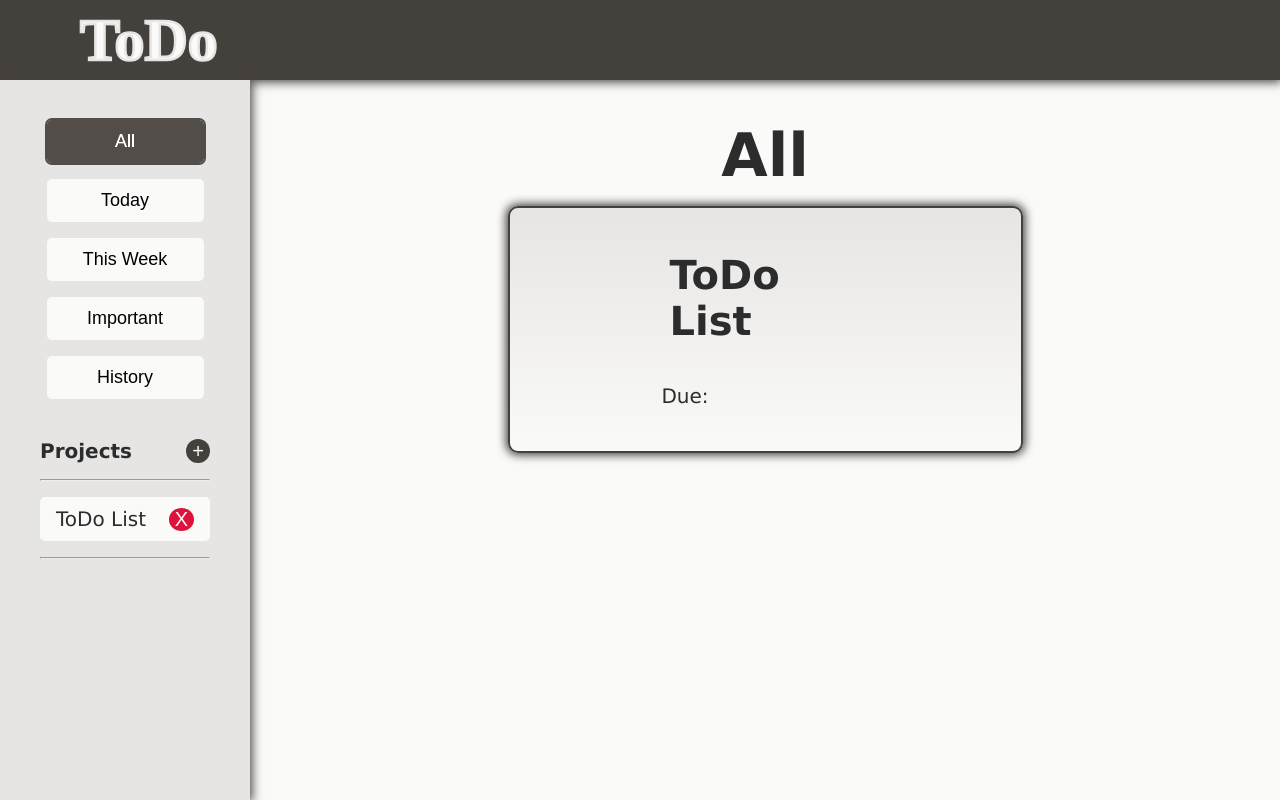
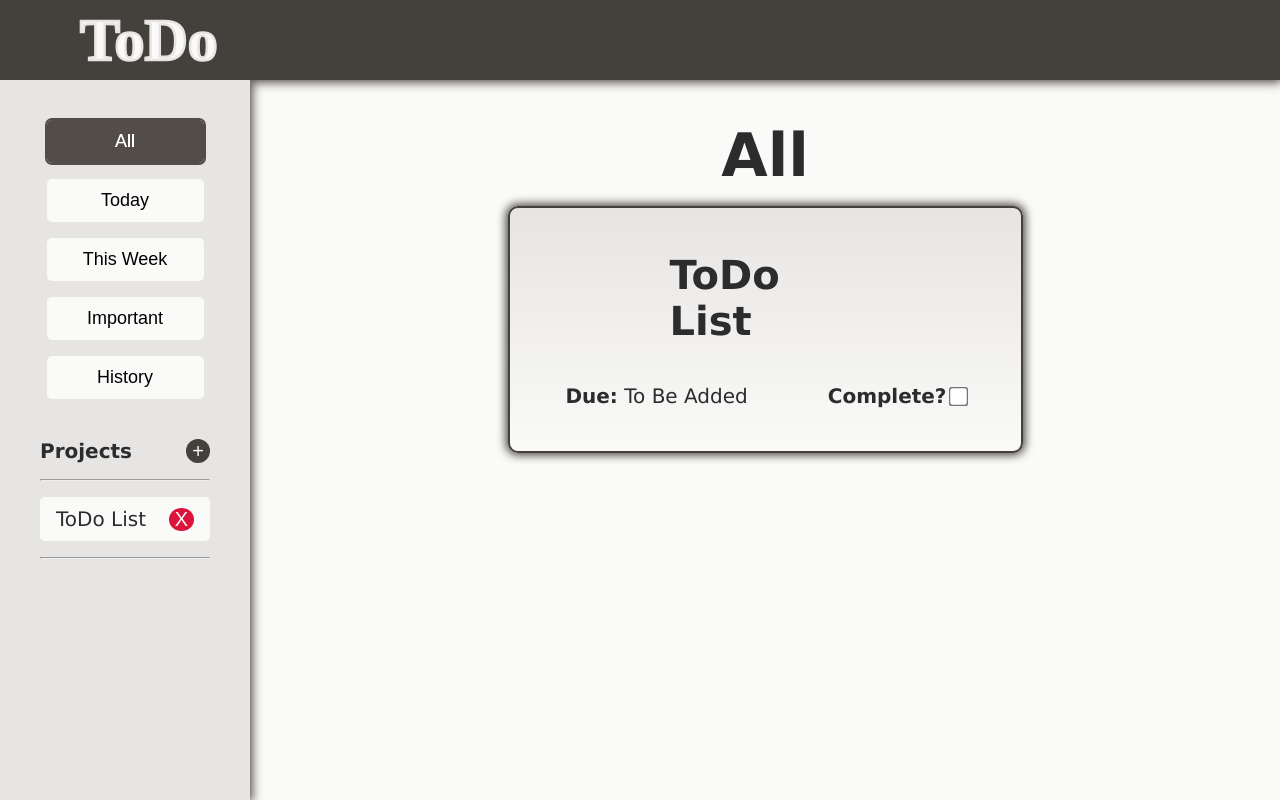
Before and after one commit to amNotAWalnutToday/odin-todo, a website built with webpack: page dist/index.html in a window 1280 px wide. Both pictures are taken after a click on the button "All". Built offline with nearby package versions, Linux system fonts and the light colour scheme; a web font is replaced by a local one.

Commit message:
Add logic of project completion

```diff
--- a/src/index.js
+++ b/src/index.js
@@ -31,7 +31,7 @@ const eventAdder = (() => {
 })();
 
 const defaultProject = () => {
-    const _element = createProject.create('ToDo List','','','');
+    const _element = createProject.create('ToDo List','','','','');
     showProject.pushToNav(_element);
 }
 
--- a/src/project.js
+++ b/src/project.js
@@ -4,9 +4,11 @@ import eventAdder from './index';
 import removeForm from './removeForm';
 import { compareAsc } from 'date-fns';
 
-const project = (title,description,dueDate,priority) => {
+const project = (title,description,dueDate,priority,complete) => {
 
-    return { title, description, dueDate, priority }
+    dueDate = 'To Be Added';
+
+    return { title, description, dueDate, priority, complete };
 }
 
 const task = (project, task, dueDate, priority) => {
@@ -22,7 +24,7 @@ const createProject = (() => {
     const getTitleInput = () => {
         const _value = document.querySelector('#title').value;
         if (projects.filter(project => project.title === _value) != '') return;
-        const _element = create(_value,'','','');
+        const _element = create(_value,'','','','');
         showProject.pushToNav(_element);
         eventAdder.addE();
         removeForm.remove();
@@ -37,9 +39,9 @@ const createProject = (() => {
         })
     }
 
-    const create = (title,description,dueDate,priority) => {
+    const create = (title,description,dueDate,priority,complete) => {
 
-        const _project = project(title,description,dueDate,priority);
+        const _project = project(title,description,dueDate,priority,complete);
         projects.push(_project);
         console.log(projects);
         return _project;
--- a/src/projectDOM.js
+++ b/src/projectDOM.js
@@ -64,7 +64,7 @@ const showProject = (() => {
                                 </div>
                             </div>`;
         document.querySelector('#add-task').addEventListener('click',displayTask);
-        document.querySelector('[type=checkbox]').addEventListener('click', e => setImportant(project.title));
+        document.querySelector('#priority').addEventListener('click', e => setImportant(project.title));
         document.querySelector('[type="date"]').addEventListener('change', e => setDate(project.title));
         setChecked(project);
     }
@@ -81,7 +81,7 @@ const showProject = (() => {
 
     //change priority
     const setImportant = id => {
-        const check = document.querySelector(`[type='checkbox']`);
+        const check = document.querySelector(`#priority`);
         const index = createProject.returnIndex(id);
         console.log(index,id);
         check.checked
@@ -90,7 +90,7 @@ const showProject = (() => {
     }
 
     const setChecked = id => {
-        const check = document.querySelector('[type="checkbox"]')
+        const check = document.querySelector('#priority')
         id.priority === 'important'
             ? check.checked = true
             : check.checked = false;
--- a/src/styles.css
+++ b/src/styles.css
@@ -91,6 +91,33 @@
     justify-content: space-between;
 }
 
+/*todo-page-contents*/
+#todo {
+    grid-area: page;
+    display: flex;
+    flex-direction: column;
+    align-items: center;
+    gap: 1rem;
+    background-color: var(--page);
+}
+
+#todo > div {
+    display: flex;
+    align-items: center;
+    gap: 2.5rem;
+    padding: 0 10rem;
+}
+
+#todo > div > div {
+    display:flex;
+    align-items: center;
+    gap: 10px;
+}
+
+#todo > div:first-child {
+    margin-top: 2.5rem;
+}
+
 .card {
     display: flex;
     flex-direction: column;
@@ -104,15 +131,21 @@
     background: linear-gradient(var(--navbar),var(--page));
 }
 
-.card div, .card div div {
-    position: relative;
-    right: 5rem;
-    display: flex;
-    align-items: flex-start;
+.info {
+    gap: 5rem !important;
+    place-items: center !important;
+    place-content: center !important;
 }
 
-.card div div {
-    gap: 50rem;
+.info * {
+    white-space: nowrap;
+}
+
+@media (max-width: 1120px){
+    .info {
+        flex-direction: column;
+        gap: 1.5rem !important;
+    }
 }
 
 /*popup*/
@@ -143,32 +176,6 @@
     opacity: 0.5;
 }
 
-/*todo-page-contents*/
-#todo {
-    grid-area: page;
-    display: flex;
-    flex-direction: column;
-    align-items: center;
-    gap: 1rem;
-    background-color: var(--page);
-}
-
-#todo > div {
-    display: flex;
-    align-items: center;
-    gap: 2.5rem;
-    padding: 0 10rem;
-}
-
-#todo > div > div {
-    display:flex;
-    align-items: center;
-    gap: 10px;
-}
-
-#todo > div:first-child {
-    margin-top: 2.5rem;
-}
 
 /*text*/
 #header > h1,
@@ -198,11 +205,7 @@
 }
 
 .bold {
-    position: absolute;
-    bottom: -25px;
-    left: 15rem;
     font-weight: bold;
-    font-size: 100px;
 }
 
 .important {
@@ -287,6 +290,7 @@
 #todo input[type="date"]{
     border-radius: 5px;
     font-size: 18px;
+    width: 10rem;
 }
 
 #todo input[type="checkbox"] {
@@ -321,6 +325,7 @@
     background: linear-gradient(90deg,var(--header),var(--main-font));
 }
 
+/*animations*/
 @keyframes spin {
     from {
         transform: rotate(0deg);
--- a/src/tabs.js
+++ b/src/tabs.js
@@ -24,8 +24,12 @@ const changeTab = (() => {
         return createProject.projects.map(project => {
             return `<div class="card ${project.priority}">
                         <h2>${project.title}</h2>
-                        <div>
-                            <p>Due: ${project.dueDate}</p>
+                        <div class="info">
+                            <p><span class="bold">Due:</span> ${project.dueDate}</p>
+                            <div>
+                                <label for="${project.title}" class="bold">Complete?</label>
+                                <input id="${project.title}" type="checkbox">
+                            </div>
                         </div>
                     </div>`;
         });
@@ -42,6 +46,41 @@ const changeTab = (() => {
             <h1>All</h1>
         </div>`;
         _page.innerHTML += mapProject();
+
+        const checkbox = document.querySelectorAll('input')
+        checkbox.forEach(box => box.addEventListener('click',  setComplete));
+        console.log(checkbox)
+        setChecked();
+    }
+
+    //change completion
+    const setComplete = (e) => {
+        const check = document.querySelectorAll(`[type='checkbox']`);
+
+        check.forEach(box => {
+
+            console.log(box);
+            const index = createProject.returnIndex(box.id);
+
+            box.checked
+                ? createProject.projects[index].complete = 'complete'
+                : createProject.projects[index].complete = '';
+        });
+
+        console.table(createProject.projects);
+    }
+
+    const setChecked = () => {
+        const check = document.querySelectorAll(`[type='checkbox']`);
+
+        check.forEach(box => {
+            const index = createProject.returnIndex(box.id);
+            const complete = createProject.projects[index].complete;
+
+            complete === 'complete'
+                ? box.checked = true
+                : box.checked = false;
+        });
     }
 
     return {
```
Also changed, not shown: dist/main.js.
